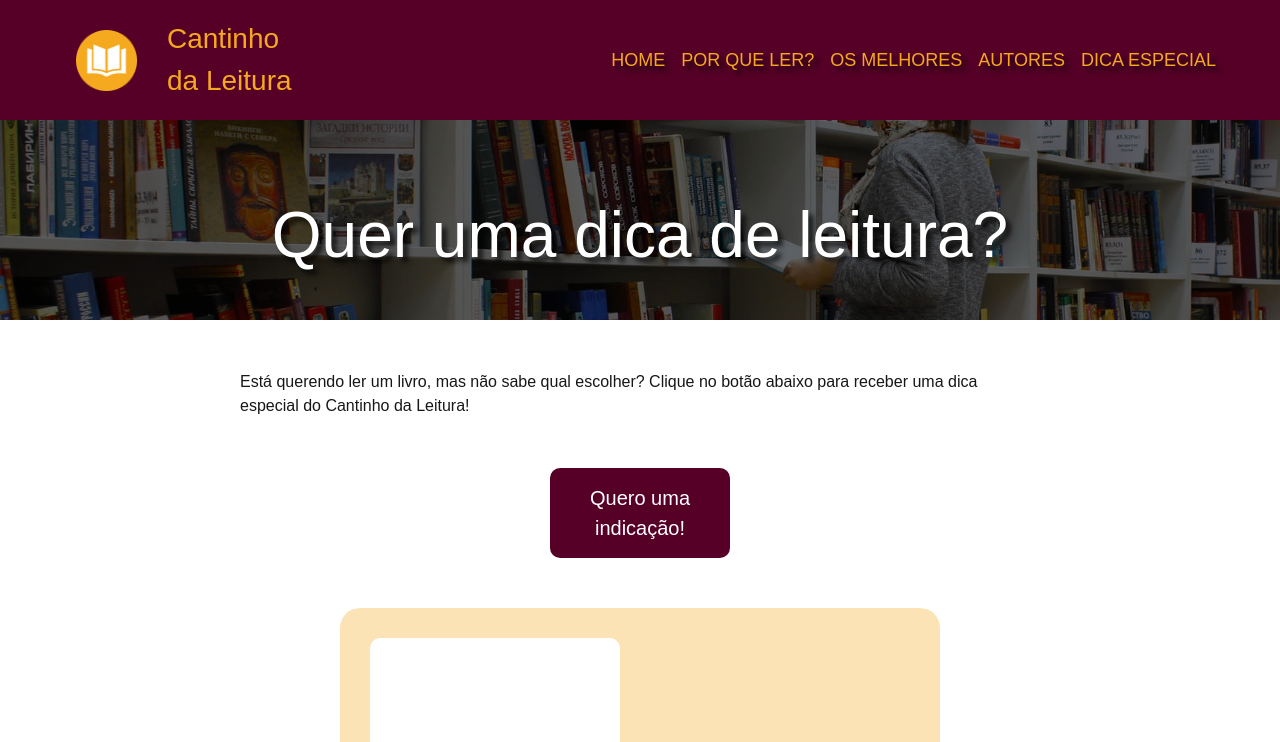
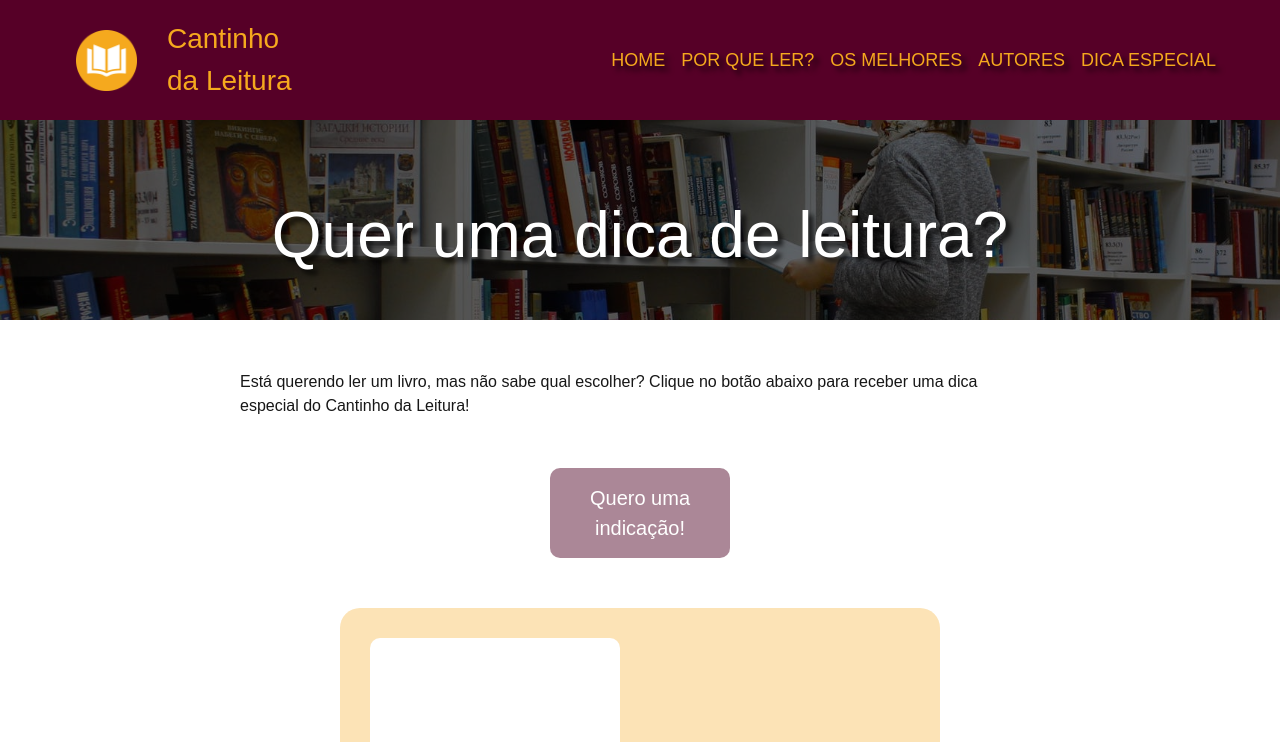
Before and after one commit to cecisousa/reprograma-cantinho-da-leitura, a Next.js app in the folder cantinhodaleitura/: page /dica-especial in a window 1280 px wide. Shown: the top 742 px of the page. Built offline with nearby package versions, Linux system fonts and the light colour scheme; no server answers; a web font is replaced by a local one.

Commit message:
Enhance Dica component with loading state and improve button functionality

```diff
--- a/cantinhodaleitura/app/dica-especial/page.tsx
+++ b/cantinhodaleitura/app/dica-especial/page.tsx
@@ -1,11 +1,11 @@
-'use client';
+"use client";
 
-import React, { useEffect, useState } from 'react';
-import Header from '@/components/Header';
-import Button from '@/components/Button';
-import LivroDica from './components/LivroDica';
-import { getDicas } from '@/service/dicas';
-import './styles.css';
+import { useEffect, useState } from "react";
+import Header from "@/components/Header";
+import Button from "@/components/Button";
+import LivroDica from "./components/LivroDica";
+import { getDicas } from "@/service/dicas";
+import "./styles.css";
 
 interface Livro {
 	imagem: string;
@@ -15,26 +15,38 @@ interface Livro {
 
 const Dica: React.FC = () => {
 	const [livros, setLivros] = useState<Livro[]>([]);
-  const [imagem, setImagem] = useState('/random.png');
-  const [titulo, setTitulo] = useState('Descubra o nome do seu próximo livro...');
-  const [autor, setAutor] = useState('... e do próximo autor ou autora!');
+	const [loading, setLoading] = useState(true);
+	const [imagem, setImagem] = useState("/random.png");
+	const [titulo, setTitulo] = useState(
+		"Descubra o nome do seu próximo livro...",
+	);
+	const [autor, setAutor] = useState("... e do próximo autor ou autora!");
 
 	useEffect(() => {
 		getDicas()
 			.then((response) => {
-        setLivros(response.data);
+				setLivros(response.data || []);
+				setLoading(false);
 			})
 			.catch((error) => {
 				console.log(error);
+				setLoading(false);
 			});
 	}, []);
 
 	const numeroAleatorio = () => {
-    let numero = Math.floor(Math.random() * livros.length);
+		if (livros.length === 0) {
+			console.log("Livros ainda não carregados");
+			return;
+		}
+		const numero = Math.floor(Math.random() * livros.length);
 		console.log(numero);
-    setImagem(livros[numero].imagem);
-    setTitulo(livros[numero].titulo);
-    setAutor(livros[numero].autor);
+		const livroSelecionado = livros[numero];
+		if (livroSelecionado) {
+			setImagem(livroSelecionado.imagem);
+			setTitulo(livroSelecionado.titulo);
+			setAutor(livroSelecionado.autor);
+		}
 	};
 
 	return (
@@ -44,12 +56,17 @@ const Dica: React.FC = () => {
 				<div className="divDica">
 					<p className="textoIntro">
 						Está querendo ler um livro, mas não sabe qual escolher? Clique no
-            botão abaixo para receber uma dica especial do{' '}
+						botão abaixo para receber uma dica especial do{" "}
 						<span className="nomeSite">Cantinho da Leitura</span>!
 					</p>
 				</div>
 				<div className="divBotao">
-          <Button funcao={numeroAleatorio}>Quero uma indicação!</Button>
+					<Button
+						funcao={numeroAleatorio}
+						disabled={loading || livros.length === 0}
+					>
+						{loading ? "Carregando..." : "Quero uma indicação!"}
+					</Button>
 				</div>
 				<LivroDica titulo={titulo} autor={autor} imagem={imagem} />
 			</div>
--- a/cantinhodaleitura/components/Button/index.tsx
+++ b/cantinhodaleitura/components/Button/index.tsx
@@ -4,11 +4,12 @@ import './styles.css';
 interface ButtonProps {
   funcao?: () => void;
   children: React.ReactNode;
+  disabled?: boolean;
 }
 
-const Button: React.FC<ButtonProps> = ({ funcao, children }) => {
+const Button: React.FC<ButtonProps> = ({ funcao, children, disabled = false }) => {
   return (
-    <button className="button" onClick={funcao}>
+    <button className="button" onClick={funcao} disabled={disabled}>
       {children}
     </button>
   );
--- a/cantinhodaleitura/components/Button/styles.css
+++ b/cantinhodaleitura/components/Button/styles.css
@@ -7,4 +7,16 @@
 	text-decoration: none;
 	border-radius: 10px;
 	border: none;
+	cursor: pointer;
+	transition: background-color 0.3s ease;
 }
+
+.button:hover:not(:disabled) {
+	background-color: #68193c;
+}
+
+.button:disabled {
+	background-color: #753953;
+	cursor: not-allowed;
+	opacity: 0.6;
+}
```
Lines whose indentation alone changed are shown as unchanged.
